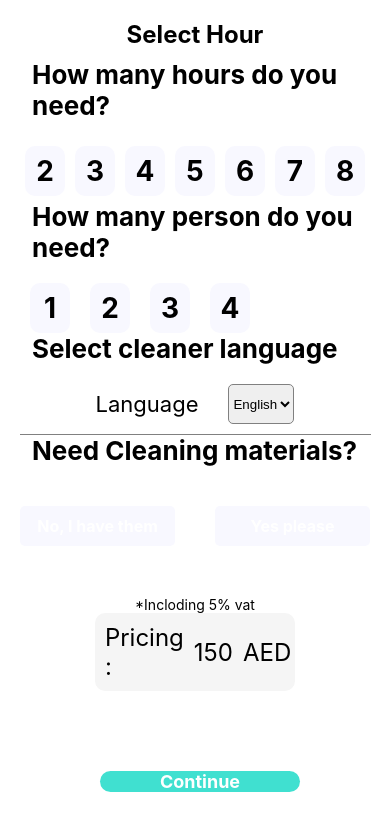
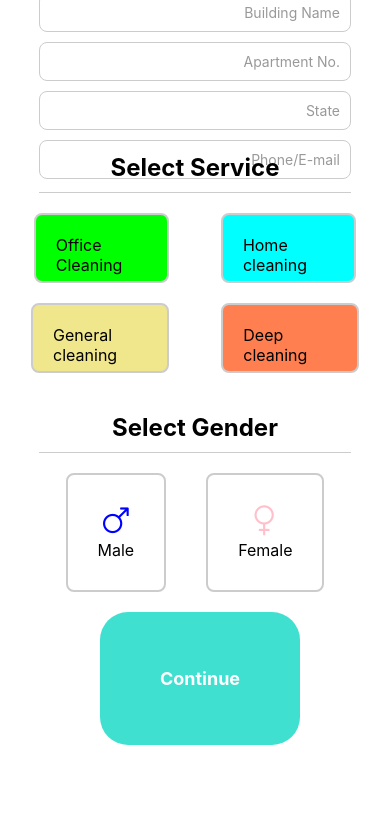
Before and after one commit to Juhaied/react-native-mbl, a React Native app in the folder my-app/: screen / in a window 390 px wide. Shown: the top 830 px of the page. Built offline with nearby package versions, Linux system fonts and the light colour scheme.

Commit message:
1st page Completed

```diff
--- a/my-app/App.js
+++ b/my-app/App.js
@@ -43,6 +43,11 @@ export default function App() {
   return (
     <ScrollView>
       <View style={styles.container}>
+        <Practice2 />
+        <OptionComponent />
+        <Select />
+        <Continue />
+        {/*
         <Second head="Select Hour" title="How many hours do you need?" />
         <SevenBoxes />
         <View style={{ marginTop: -30 }}>
@@ -66,6 +71,7 @@ export default function App() {
         </View>
 
         <Continue />
+        */}
       </View>
     </ScrollView>
 
```
